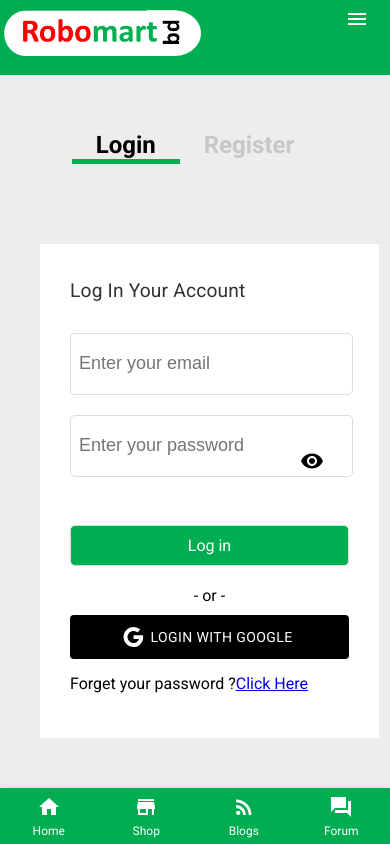
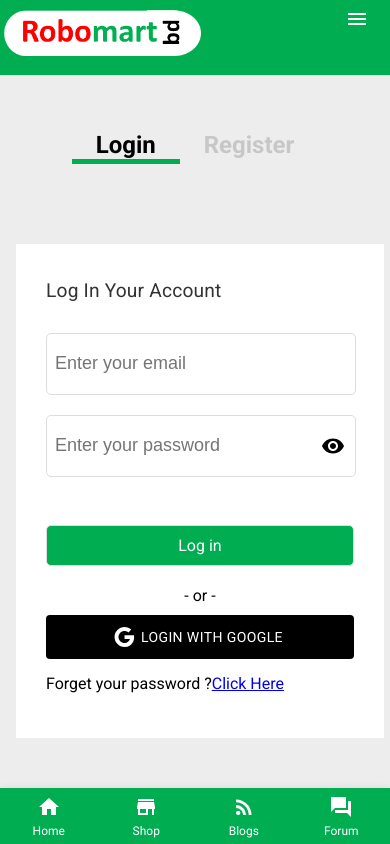
Before and after one commit to sabbir1054/robomartBD-frontend, a React (Vite) app: page /login in a window 390 px wide. Shown: the top 844 px of the page. Built offline with nearby package versions, Linux system fonts and the light colour scheme; no server answers; what froala-editor would draw is missing.

Commit message:
auth page responsive correction

```diff
--- a/src/Pages/AuthPages/AuthPage.module.scss
+++ b/src/Pages/AuthPages/AuthPage.module.scss
@@ -92,18 +92,10 @@
 }
 
 @media (max-width: 575.98px) {
-  .authTitle {
-    font-size: 1.5rem;
-  }
-  .auth_wrapper {
-    width: 90%;
-  }
-}
-@media (max-width: 400px) {
  .eyeIcon {
     position: absolute;
-        right: 25px;
-        bottom: 109px;
+    right: 9px !important;
+    bottom: 124px !important;
     &:hover {
       cursor: pointer;
     }
@@ -132,4 +124,18 @@
       cursor: pointer;
     }
   }
+  .authTitle {
+    font-size: 1.5rem;
   }
+  .auth_wrapper {
+    width: 86%;
+  }
+
+  .loginWrapper{
+    display: block;
+
+  }
+}
+@media (max-width: 400px) {
+
+}
--- a/src/Pages/AuthPages/AuthPages.jsx
+++ b/src/Pages/AuthPages/AuthPages.jsx
@@ -63,7 +63,7 @@ const AuthPages = () => {
             </Typography>
           </NavLink>
         </Box>
-        <Box sx={{ py: 3 }} display={"flex"} justifyContent={"center"}>
+        <Box sx={{ py: 3 }} display={"flex"} justifyContent={"center"} className={styles.loginWrapper}>
           {component === "login" && (
             <Login showPass={showPass} setShowPass={setShowPass} />
           )}
--- a/src/Pages/ProductDetailsPage/ProductDetailsPage.jsx
+++ b/src/Pages/ProductDetailsPage/ProductDetailsPage.jsx
@@ -116,7 +116,7 @@ const ProductDetailsPage = () => {
 console.log(productDetails);
   return (
     <div>
-      <Container sx={{ py: "10vh" }}>
+      <Container sx={{ py: "5vh" }}>
         <Grid container spacing={2} sx={{ justifyContent: "center" }}>
           <Grid item md={6} className={styles.left}>
             {productDetails?.media?.length > 0 && (
--- a/src/Pages/ProductSearchPage/ProductSearch.jsx
+++ b/src/Pages/ProductSearchPage/ProductSearch.jsx
@@ -9,15 +9,15 @@ import React, { useEffect, useState } from "react";
 import { useParams } from "react-router-dom";
 import SingleProductCard from "../../Shared/SingleProductCard/SingleProductCard";
 import { retrieveAndDecryptData } from "../../utils/encript";
-import styles from "./ProductSearch.module.scss"
+import styles from "./ProductSearch.module.scss";
 const ProductSearch = () => {
-  // const { data, isLoading, isError } = useGetAllProductsQuery();
+  const [loading, setLoading] = useState(false);
   const [data, setData] = useState();
   const [products, setProducts] = useState([]);
-    const params = useParams();
-    const dcryptData = retrieveAndDecryptData();
+  const params = useParams();
+  const dcryptData = retrieveAndDecryptData();
   useEffect(() => {
-
+    setLoading(true);
     setData(dcryptData);
     const filteredSuggestions = data?.filter(
       (product) =>
@@ -26,7 +26,8 @@ const ProductSearch = () => {
     );
 
     setProducts(filteredSuggestions);
-  }, [params,data]);
+    setLoading(false)
+  }, [params, data]);
 
   return (
     <div style={{ minHeight: "70vh" }}>
@@ -41,7 +42,7 @@ const ProductSearch = () => {
         </Typography>
         <Divider />
 
-        {!products?.length && (
+        {loading && (
           <div
             style={{
               display: "flex",
--- a/src/Shared/NavigationBars/MobileNavigationBar/NavigationDrawer.jsx
+++ b/src/Shared/NavigationBars/MobileNavigationBar/NavigationDrawer.jsx
@@ -7,12 +7,11 @@ import ShoppingCartIcon from "@mui/icons-material/ShoppingCart";
 import { Button, Divider, Drawer, List, ListItem } from "@mui/material";
 import React, { useState } from "react";
 import { NavLink } from "react-router-dom";
+import SelectCategory from "../HeroNavigationBar/SelectCategory";
 import styles from "./MobileNavigation.module.scss";
 import SmallSearch from "./SmallSearch";
-import SelectCategory from "../HeroNavigationBar/SelectCategory";
 
 const NavigationDrawer = () => {
-
   const [open, setOpen] = useState();
   const [isSearchTrigger, setIsSearchTrigger] = useState(false);
   const toggleDrawer = () => {
@@ -46,6 +45,7 @@ const NavigationDrawer = () => {
           <ListItem
             sx={{ borderBottom: "1px solid #cfcfcfdb" }}
             className={styles.drawerListItem}
+            onClick={toggleDrawer}
           >
             <NavLink to={"/shopping-cart"} className={styles.iLink}>
               <ShoppingCartIcon />
@@ -56,6 +56,7 @@ const NavigationDrawer = () => {
           <ListItem
             sx={{ borderBottom: "1px solid #cfcfcfdb" }}
             className={styles.drawerListItem}
+            onClick={toggleDrawer}
           >
             <NavLink to={"/login"} className={styles.iLink}>
               <LoginIcon />
@@ -65,6 +66,7 @@ const NavigationDrawer = () => {
           <ListItem
             sx={{ borderBottom: "1px solid #cfcfcfdb" }}
             className={styles.drawerListItem}
+            onClick={toggleDrawer}
           >
             <NavLink to={"/register"} className={styles.iLink}>
               <AppRegistrationIcon />
```
Also changed, not shown: 3 other files (tests, documents, lock files or other folders). Lines whose indentation alone changed are shown as unchanged.
